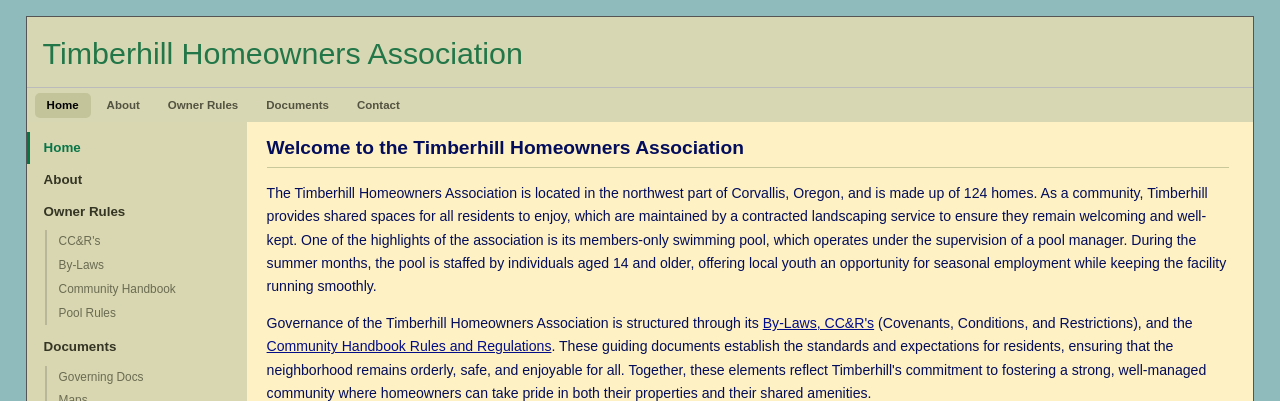
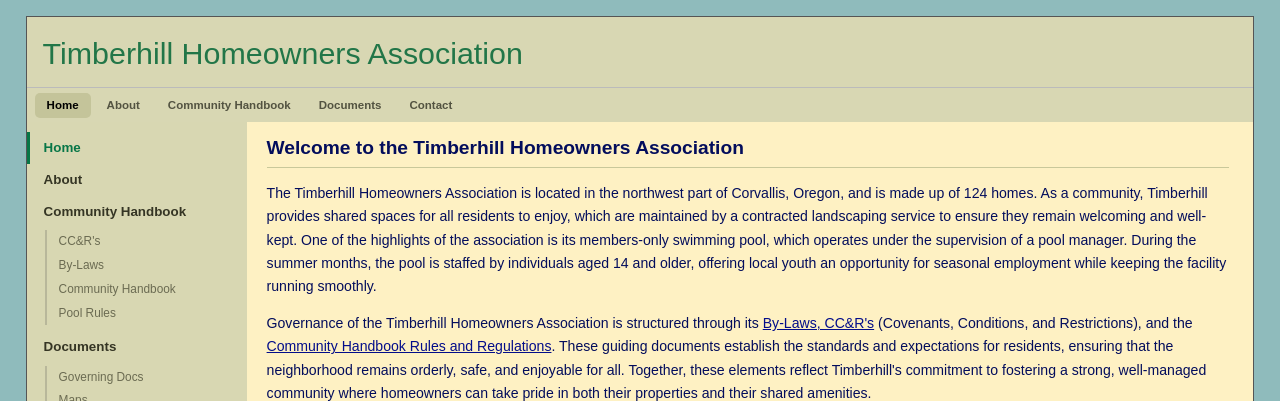
Before and after one commit to chenmarc/timberhill-hoa, a plain HTML site: page index.html in a window 1280 px wide. Shown: the top 401 px of the page. Drawn offline with Linux system fonts and the light colour scheme.

Commit message:
Changed tab name to Community Handbook

```diff
--- a/index.html
+++ b/index.html
@@ -50,7 +50,7 @@
         </li>
         <li role="presentation">
           <button class="tab-btn" role="tab" data-tab="tab-rules"
-            aria-selected="false" aria-controls="tab-rules">Owner Rules</button>
+            aria-selected="false" aria-controls="tab-rules">Community Handbook</button>
         </li>
         <li role="presentation">
           <button class="tab-btn" role="tab" data-tab="tab-docs"
@@ -76,7 +76,7 @@
       <ul>
         <li><a href="#" data-tab="tab-home" class="current">Home</a></li>
         <li><a href="#" data-tab="tab-about">About</a></li>
-        <li><a href="#" data-tab="tab-rules">Owner Rules</a>
+        <li><a href="#" data-tab="tab-rules">Community Handbook</a>
           <ul>
             <li class="sub-item"><a href="#" data-tab="tab-rules">CC&amp;R's</a></li>
             <li class="sub-item"><a href="#" data-tab="tab-rules">By-Laws</a></li>
@@ -200,7 +200,7 @@
             Any exterior modification to a home or lot requires prior written approval from the ARC.
             The ARC has 10 days from the date it receives a request to respond. If no response is
             given within 10 days, the plans are deemed approved. See the
-            <a href="#" data-tab="tab-rules">Owner Rules</a> tab for the Home Modification
+            <a href="#" data-tab="tab-rules">Community Handbook</a> tab for the Home Modification
             Request process.
           </p>
 
@@ -221,7 +221,7 @@
         aria-labelledby="btn-rules" tabindex="0">
 
         <div class="panel-headline">
-          <h1>Owner Rules &amp; Governing Documents</h1>
+          <h1>Community Handbook &amp; Governing Documents</h1>
         </div>
 
         <div class="panel-body">
```
